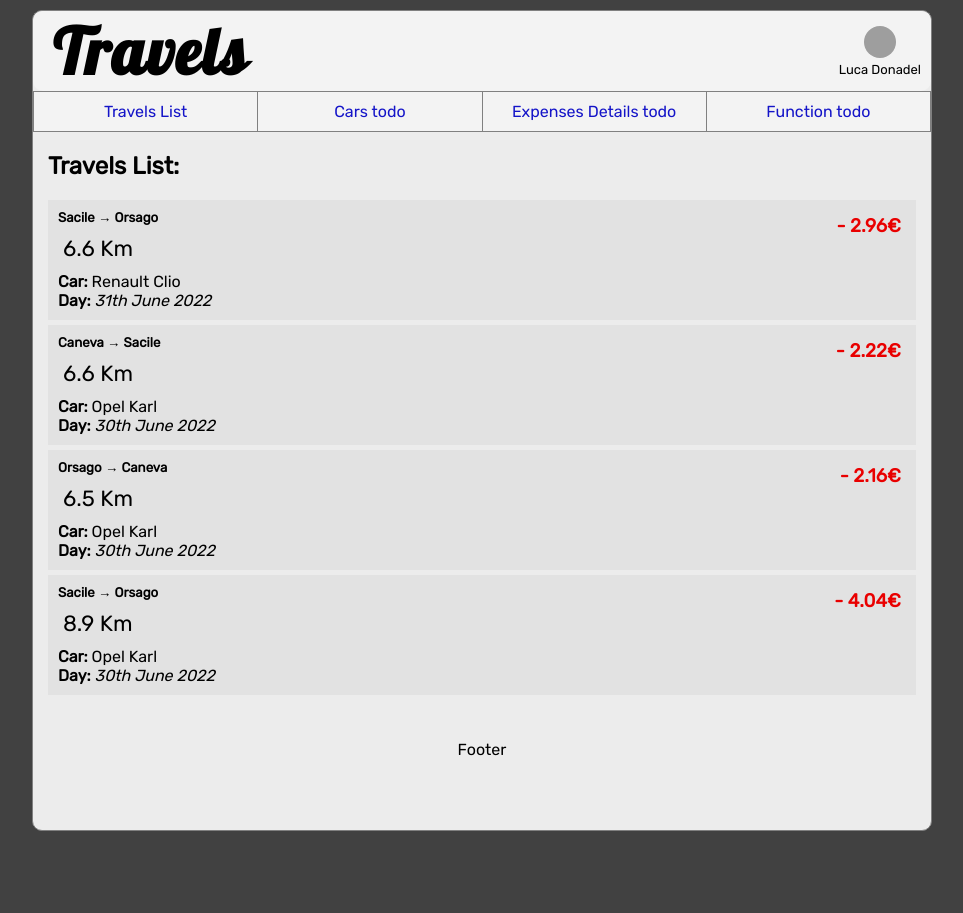
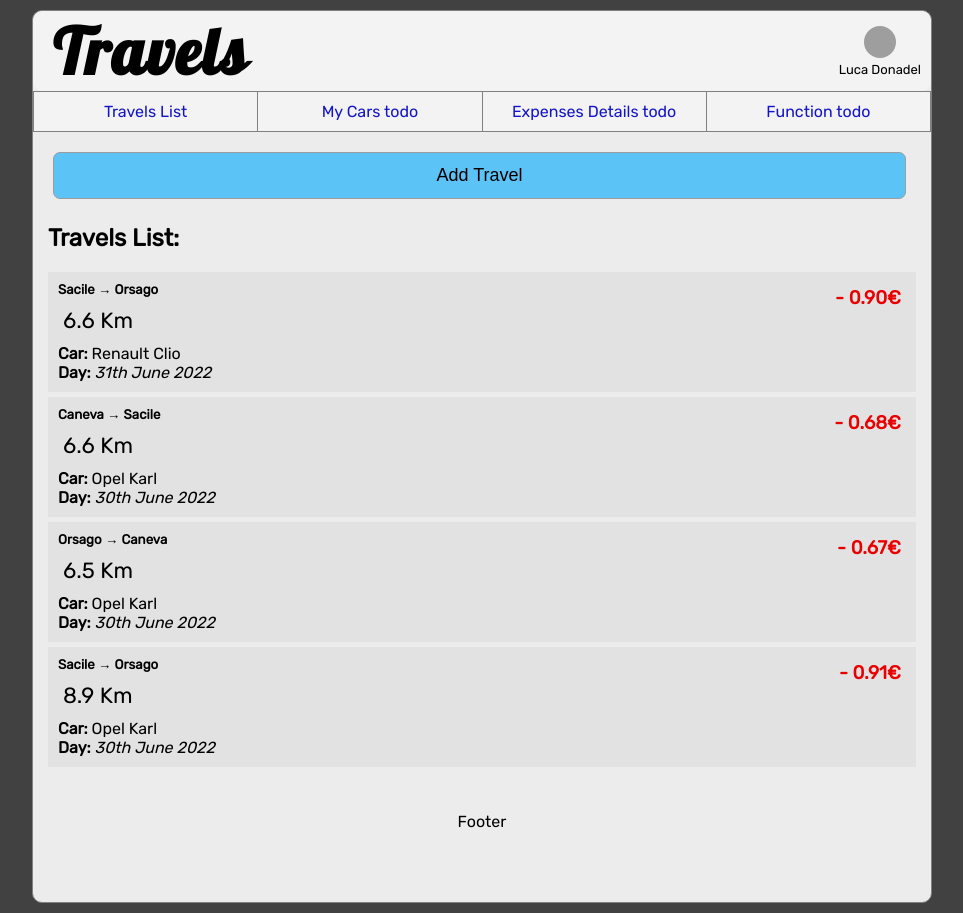
Before and after one commit to iLukez/react-travels-tracker, a React (Create React App) app: page / in a window 1280 px wide. Shown: the whole page, without its empty margins (158-1121 px from the left). Before the commit the page ends 841 px from the top, so only its background shows below. Built offline with nearby package versions, Linux system fonts and the light colour scheme; grey boxes are pictures that could not be loaded.

Commit message:
added addTravel button

```diff
--- a/src/App.js
+++ b/src/App.js
@@ -3,6 +3,7 @@ import Header from "./components/Header";
 import Footer from "./components/Footer";
 import Travels from "./components/Travels";
 import Nav from "./components/Nav";
+import Button from "./components/Button";
 import { useState } from "react";
 import { BrowserRouter as Router, Route, Routes } from 'react-router-dom'
 
@@ -53,6 +54,7 @@ function App() {
       <div className="container">
         <Header user={user}/>
         <Nav />
+        <Button text='Add Travel' color='#5cc3f7'/>
         <Routes>
           <Route path="/" element={<Travels  travels={travels}/>} />
         </Routes>
--- /dev/null
+++ b/src/components/Button.js
@@ -0,0 +1,9 @@
+import React from 'react'
+
+const Button = ({text, color}) => {
+  return (
+    <button id='addTravelButton' style={{backgroundColor: color}}> {text} </button>
+  )
+}
+
+export default Button
--- a/src/components/Nav.js
+++ b/src/components/Nav.js
@@ -8,7 +8,7 @@ const Nav = () => {
             <Link to={'/'} style={{textDecoration: 'none', color: 'rgb(20, 20, 200)'}}>Travels List</Link>
         </div>
         <div className='nav-element'>
-            <Link to={'/'} style={{textDecoration: 'none', color: 'rgb(20, 20, 200)'}}>Cars todo</Link>
+            <Link to={'/'} style={{textDecoration: 'none', color: 'rgb(20, 20, 200)'}}>My Cars todo</Link>
         </div>
         <div className='nav-element'>
             <Link to={'/'} style={{textDecoration: 'none', color: 'rgb(20, 20, 200)'}}>Expenses Details todo</Link>
--- a/src/components/Travel.js
+++ b/src/components/Travel.js
@@ -8,7 +8,7 @@ const Travel = ({travel, carsList, gasCostPerLiter}) => {
         return true;
       }
     })
-    const travelCost = (travelDistance / carUsed.kmToLiterRatio) * travelDistance;
+    const travelCost = (travelDistance / carUsed.kmToLiterRatio) * gasCostPerLiter;
 
     return travelCost.toFixed(2);
   }
--- a/src/index.css
+++ b/src/index.css
@@ -104,6 +104,16 @@
     min-height: 100px;
 }
 
+#addTravelButton {
+    padding: 12px;
+    width: 95%;
+    margin: 20px 20px 5px 20px;
+    border: 1px solid rgb(156, 156, 156);
+    border-radius: 7px;
+    font-size: 18px;
+    cursor: pointer;
+}
+
 #user-avatar {
     width: 32px;
     height: 32px;
```
